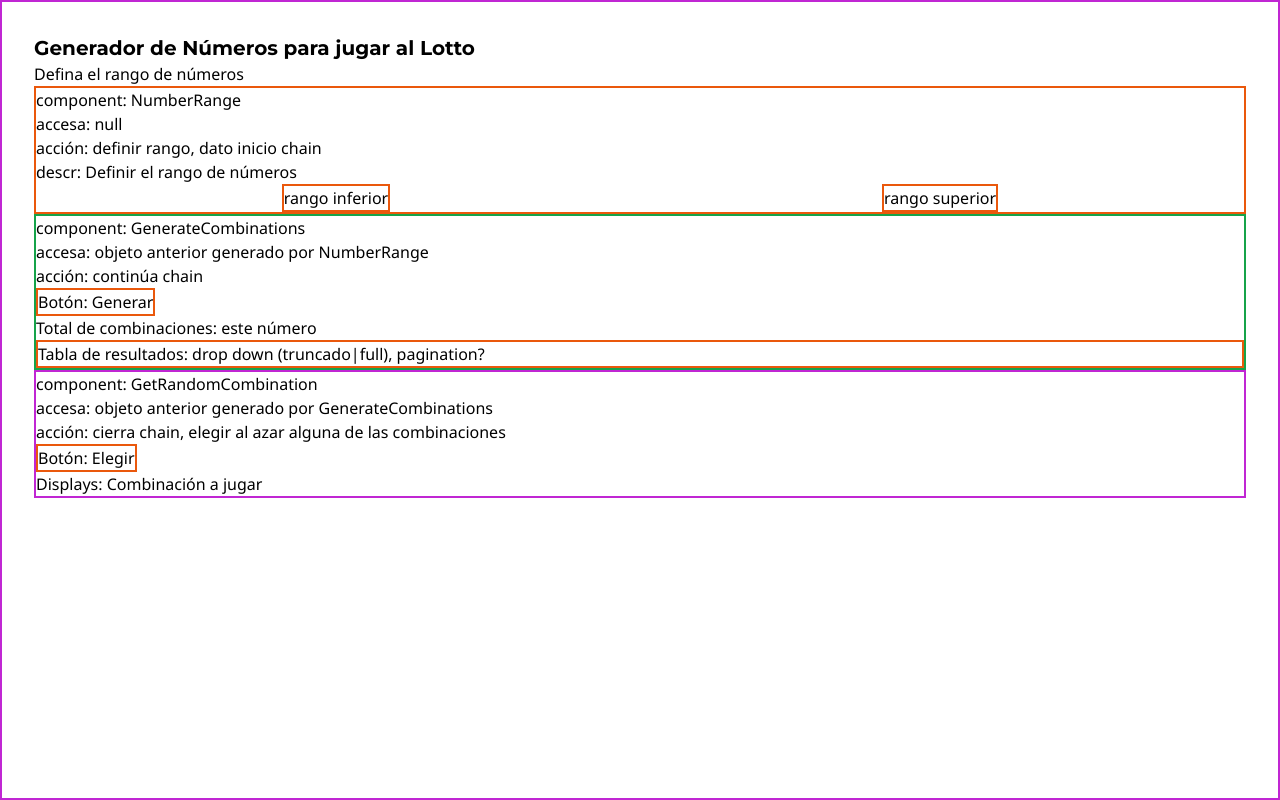
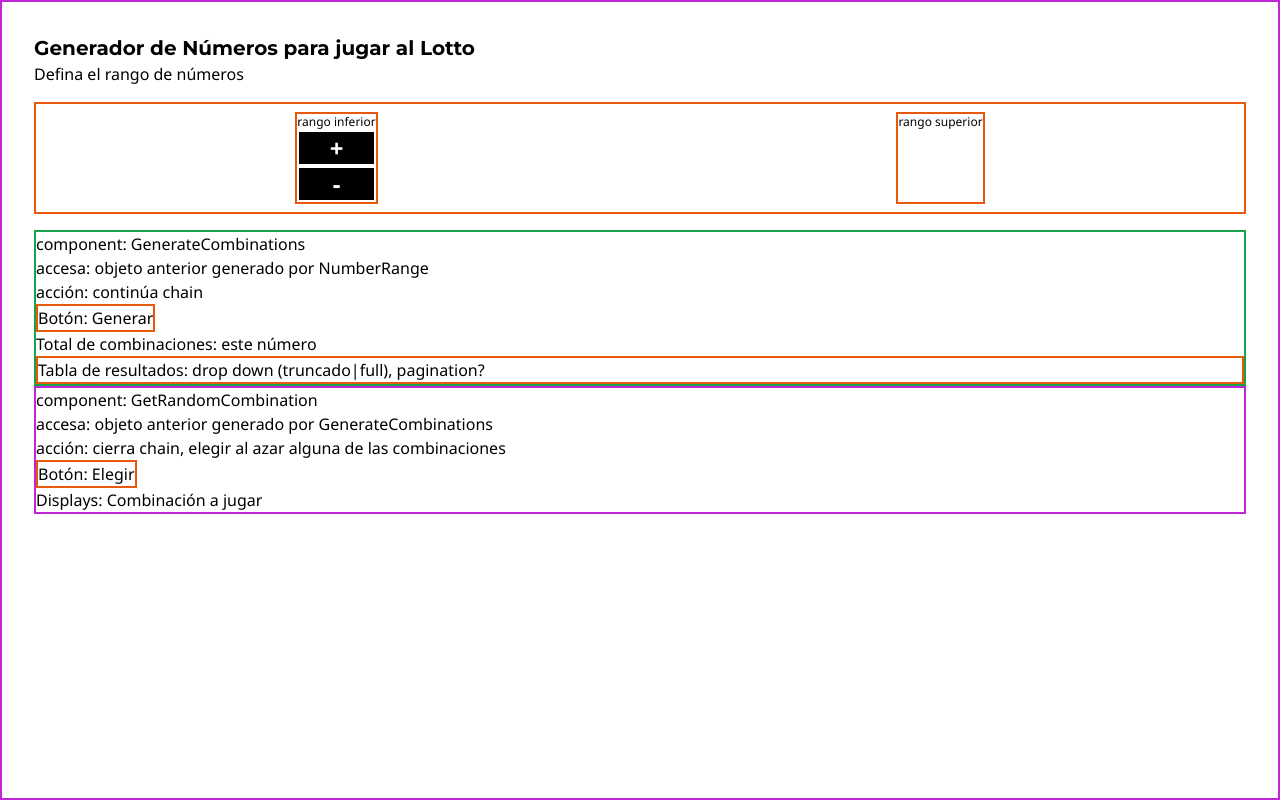
Before and after one commit to robertoignacio/lottorng, a Next.js app: page / in a window 1280 px wide. Built offline with nearby package versions, Linux system fonts and the light colour scheme.

Commit message:
configuring number range

```diff
--- a/app/ui/components/NumberRange.tsx
+++ b/app/ui/components/NumberRange.tsx
@@ -1,17 +1,24 @@
+
+// style vars visual reference
+// const styleBorder_Temp = "";
+const styleBorder_Temp1 = "border-2 border-solid border-orange-600 my-4 py-2";
+const styleBorder_Temp2 = "border-2 border-solid border-orange-600";
+const styleText01 = "text-xs font-normal antialiased";
+const styleButtonAddSub = "border-2 border-solid border-white bg-black box-content text-2xl font-bold text-white antialiased";
 
 export default function NumberRange() {
     return (
-        <div className="border-2 border-solid border-orange-600">
-        <p>component: NumberRange</p>
-        <p>accesa: null</p>
-        <p>acción: definir rango, dato inicio chain</p>
-        <p className="text-s font-normal antialiased">descr: Definir el rango de números</p>
+        <div className={styleBorder_Temp1}>
         <div className="flex justify-around">
-          <div className="border-2 border-solid border-orange-600">
-            <p className="text-s font-normal antialiased">rango inferior</p>
+          <div className={styleBorder_Temp2}>
+            <p className={styleText01}>rango inferior</p>
+            <div className="flex flex-col">
+            <button className={styleButtonAddSub}>+</button>
+            <button className={styleButtonAddSub}>-</button>
+            </div>
           </div>
           <div className="border-2 border-solid border-orange-600">
-          <p className="text-s font-normal antialiased">rango superior</p>
+          <p className={styleText01}>rango superior</p>
           </div>
         </div>
       </div>
```
